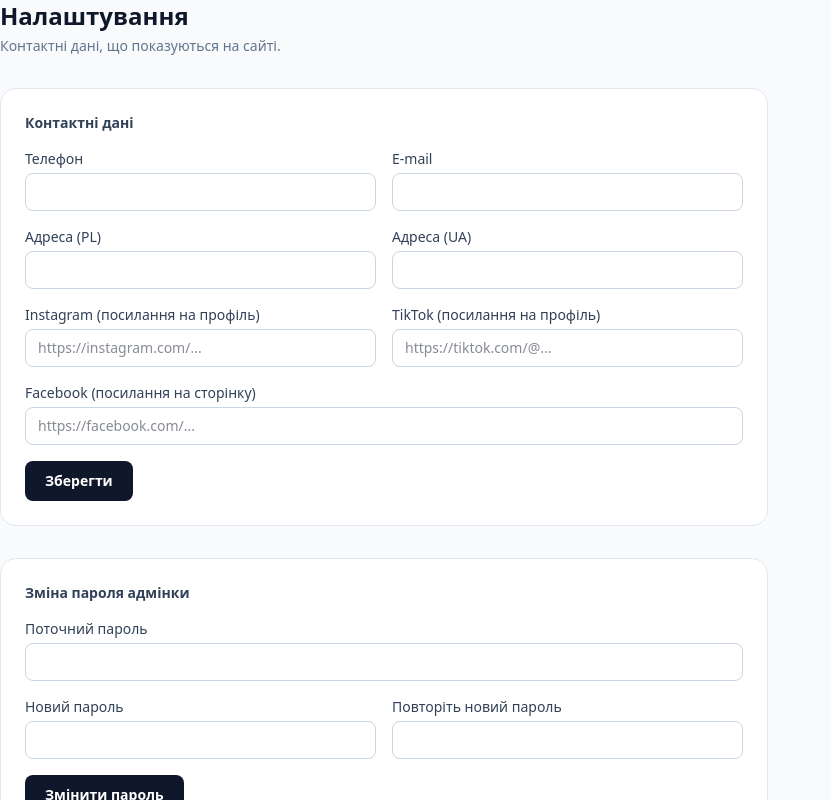
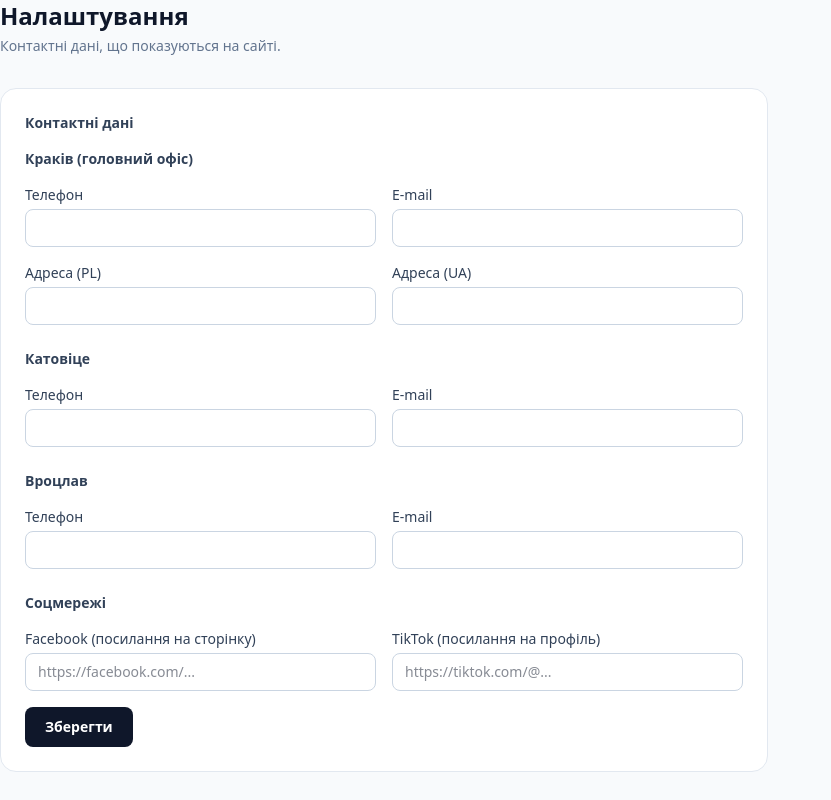
Before and after one commit to OleksandrZhygun/web-xpartner, a Next.js app: page /admin/settings in a window 1280 px wide. Shown: the top 800 px of the page, without its empty margins (0-831 px from the left). Built offline with nearby package versions, Linux system fonts and the light colour scheme; no server answers; the database is empty.

Commit message:
Remove Instagram in favor of Facebook, add multi-city contacts with WhatsApp for Krakow

```diff
--- a/src/app/[locale]/contact/page.tsx
+++ b/src/app/[locale]/contact/page.tsx
@@ -5,6 +5,7 @@ import { getDictionary } from "@/lib/dictionaries";
 import { prisma } from "@/lib/prisma";
 import { pageMetadata } from "@/lib/seo";
 import LeadForm from "@/components/site/LeadForm";
+import WhatsAppLink from "@/components/site/WhatsAppLink";
 import { submitLeadAction } from "@/lib/actions/leads";
 
 const META = {
@@ -47,43 +48,72 @@ export default async function ContactPage({
   const intro = page ? (locale === "pl" ? page.bodyPl : page.bodyUk) : dict.contact.intro;
   const address = locale === "pl" ? settings?.addressPl : settings?.addressUk;
 
+  const offices = [
+    {
+      city: dict.contact.cities.krakow,
+      phone: settings?.phone,
+      email: settings?.email,
+      whatsapp: true,
+    },
+    {
+      city: dict.contact.cities.katowice,
+      phone: settings?.katowicePhone,
+      email: settings?.katowiceEmail,
+      whatsapp: false,
+    },
+    {
+      city: dict.contact.cities.wroclaw,
+      phone: settings?.wroclawPhone,
+      email: settings?.wroclawEmail,
+      whatsapp: false,
+    },
+  ].filter((office) => office.phone || office.email);
+
   return (
     <div className="mx-auto max-w-5xl px-4 py-12 sm:px-6">
       <h1 className="text-3xl font-bold text-brand-navy">{title}</h1>
       <p className="mt-4 max-w-2xl text-foreground/70">{intro}</p>
 
-      <div className="mt-10 grid gap-8 md:grid-cols-2">
-        <div className="rounded-2xl border border-border-subtle bg-surface p-6 shadow-sm">
+      <div className="mt-10 rounded-2xl border border-border-subtle bg-surface p-6 shadow-sm">
         <h2 className="text-lg font-semibold text-brand-navy">{dict.contact.formTitle}</h2>
-          <div className="mt-4">
+        <div className="mt-4 max-w-xl">
           <LeadForm action={submitLeadAction.bind(null, "CONTACT", null)} dict={dict} />
         </div>
       </div>
 
-        <div>
+      {offices.length > 0 && (
+        <div className="mt-10">
           <h2 className="text-lg font-semibold text-brand-navy">{dict.contact.detailsTitle}</h2>
-          <dl className="mt-4 space-y-4 text-sm">
-            {settings?.phone && (
+          <div className="mt-4 grid gap-6 sm:grid-cols-3">
+            {offices.map((office) => (
+              <div key={office.city} className="rounded-2xl border border-border-subtle bg-surface p-5">
+                <div className="font-semibold text-brand-navy">{office.city}</div>
+                <dl className="mt-3 space-y-3 text-sm">
+                  {office.phone && (
                     <div>
                       <dt className="text-foreground/50">{dict.common.phoneLabel}</dt>
+                      <dd className="mt-0.5 flex items-center gap-2">
+                        <a
+                          href={`tel:${office.phone.replace(/\s+/g, "")}`}
+                          className="font-medium text-brand-navy hover:underline"
+                        >
+                          {office.phone}
+                        </a>
+                        {office.whatsapp && <WhatsAppLink phone={office.phone} />}
+                      </dd>
+                    </div>
+                  )}
+                  {office.email && (
+                    <div>
+                      <dt className="text-foreground/50">{dict.common.emailLabel}</dt>
                       <dd className="mt-0.5">
-                  <a href={`tel:${settings.phone.replace(/\s+/g, "")}`} className="font-medium text-brand-navy hover:underline">
-                    {settings.phone}
+                        <a href={`mailto:${office.email}`} className="font-medium text-brand-navy hover:underline">
+                          {office.email}
                         </a>
                       </dd>
                     </div>
                   )}
-            {settings?.email && (
-              <div>
-                <dt className="text-foreground/50">{dict.common.emailLabel}</dt>
-                <dd className="mt-0.5">
-                  <a href={`mailto:${settings.email}`} className="font-medium text-brand-navy hover:underline">
-                    {settings.email}
-                  </a>
-                </dd>
-              </div>
-            )}
-            {address && (
+                  {office.city === dict.contact.cities.krakow && address && (
                     <div>
                       <dt className="text-foreground/50">{dict.common.addressLabel}</dt>
                       <dd className="mt-0.5 font-medium text-brand-navy">{address}</dd>
@@ -91,7 +121,10 @@ export default async function ContactPage({
                   )}
                 </dl>
               </div>
+            ))}
           </div>
+        </div>
+      )}
     </div>
   );
 }
--- a/src/app/admin/settings/page.tsx
+++ b/src/app/admin/settings/page.tsx
@@ -20,9 +20,12 @@ export default async function AdminSettingsPage() {
               email: settings?.email ?? "",
               addressPl: settings?.addressPl ?? "",
               addressUk: settings?.addressUk ?? "",
-              instagramUrl: settings?.instagramUrl ?? "",
               tiktokUrl: settings?.tiktokUrl ?? "",
               facebookUrl: settings?.facebookUrl ?? "",
+              katowicePhone: settings?.katowicePhone ?? "",
+              katowiceEmail: settings?.katowiceEmail ?? "",
+              wroclawPhone: settings?.wroclawPhone ?? "",
+              wroclawEmail: settings?.wroclawEmail ?? "",
             }}
           />
         </div>
--- a/src/components/admin/SettingsForms.tsx
+++ b/src/components/admin/SettingsForms.tsx
@@ -15,15 +15,19 @@ export function SiteSettingsForm({
     email: string;
     addressPl: string;
     addressUk: string;
-    instagramUrl: string;
     tiktokUrl: string;
     facebookUrl: string;
+    katowicePhone: string;
+    katowiceEmail: string;
+    wroclawPhone: string;
+    wroclawEmail: string;
   };
 }) {
   const [state, formAction, isPending] = useActionState<SettingsFormState, FormData>(updateSettingsAction, {});
 
   return (
     <form action={formAction} className="space-y-4">
+      <p className="text-sm font-semibold text-slate-700">Краків (головний офіс)</p>
       <div className="grid gap-4 sm:grid-cols-2">
         <div>
           <label className={labelCls} htmlFor="phone">
@@ -53,16 +57,49 @@ export function SiteSettingsForm({
         </div>
       </div>
 
+      <p className="pt-2 text-sm font-semibold text-slate-700">Катовіце</p>
       <div className="grid gap-4 sm:grid-cols-2">
         <div>
-          <label className={labelCls} htmlFor="instagramUrl">
-            Instagram (посилання на профіль)
+          <label className={labelCls} htmlFor="katowicePhone">
+            Телефон
+          </label>
+          <input id="katowicePhone" name="katowicePhone" defaultValue={defaults.katowicePhone} className={inputCls} />
+        </div>
+        <div>
+          <label className={labelCls} htmlFor="katowiceEmail">
+            E-mail
+          </label>
+          <input id="katowiceEmail" name="katowiceEmail" type="email" defaultValue={defaults.katowiceEmail} className={inputCls} />
+        </div>
+      </div>
+
+      <p className="pt-2 text-sm font-semibold text-slate-700">Вроцлав</p>
+      <div className="grid gap-4 sm:grid-cols-2">
+        <div>
+          <label className={labelCls} htmlFor="wroclawPhone">
+            Телефон
+          </label>
+          <input id="wroclawPhone" name="wroclawPhone" defaultValue={defaults.wroclawPhone} className={inputCls} />
+        </div>
+        <div>
+          <label className={labelCls} htmlFor="wroclawEmail">
+            E-mail
+          </label>
+          <input id="wroclawEmail" name="wroclawEmail" type="email" defaultValue={defaults.wroclawEmail} className={inputCls} />
+        </div>
+      </div>
+
+      <p className="pt-2 text-sm font-semibold text-slate-700">Соцмережі</p>
+      <div className="grid gap-4 sm:grid-cols-2">
+        <div>
+          <label className={labelCls} htmlFor="facebookUrl">
+            Facebook (посилання на сторінку)
           </label>
           <input
-            id="instagramUrl"
-            name="instagramUrl"
-            placeholder="https://instagram.com/..."
-            defaultValue={defaults.instagramUrl}
+            id="facebookUrl"
+            name="facebookUrl"
+            placeholder="https://facebook.com/..."
+            defaultValue={defaults.facebookUrl}
             className={inputCls}
           />
         </div>
@@ -78,19 +115,6 @@ export function SiteSettingsForm({
             className={inputCls}
           />
         </div>
-      </div>
-
-      <div>
-        <label className={labelCls} htmlFor="facebookUrl">
-          Facebook (посилання на сторінку)
-        </label>
-        <input
-          id="facebookUrl"
-          name="facebookUrl"
-          placeholder="https://facebook.com/..."
-          defaultValue={defaults.facebookUrl}
-          className={inputCls}
-        />
       </div>
 
       {state.error && <p className="text-sm text-red-600">{state.error}</p>}
--- a/src/components/site/Footer.tsx
+++ b/src/components/site/Footer.tsx
@@ -56,7 +56,6 @@ export default async function Footer({ locale, dict }: { locale: Locale; dict: D
           </div>
           <SocialLinks
             facebookUrl={settings?.facebookUrl}
-            instagramUrl={settings?.instagramUrl}
             tiktokUrl={settings?.tiktokUrl}
             variant="dark"
             className="mt-4"
--- /dev/null
+++ b/src/components/site/WhatsAppLink.tsx
@@ -0,0 +1,17 @@
+export default function WhatsAppLink({ phone }: { phone: string }) {
+  const digits = phone.replace(/[^\d]/g, "");
+
+  return (
+    <a
+      href={`https://wa.me/${digits}`}
+      target="_blank"
+      rel="noopener noreferrer"
+      aria-label="WhatsApp"
+      className="flex h-6 w-6 flex-none items-center justify-center rounded-full bg-[#25D366] text-white hover:opacity-90"
+    >
+      <svg width="14" height="14" viewBox="0 0 24 24" fill="currentColor">
+        <path d="M12 2C6.48 2 2 6.48 2 12c0 1.85.5 3.58 1.37 5.07L2 22l5.06-1.33A9.94 9.94 0 0 0 12 22c5.52 0 10-4.48 10-10S17.52 2 12 2Zm5.2 14.2c-.22.62-1.28 1.2-1.77 1.24-.45.05-1.02.07-1.65-.1-.38-.1-.87-.28-1.5-.55-2.64-1.14-4.36-3.8-4.5-3.98-.13-.18-1.08-1.44-1.08-2.74 0-1.3.68-1.93.93-2.2.24-.26.53-.33.7-.33h.5c.16 0 .38-.06.6.45.22.53.75 1.83.82 1.96.07.13.11.29.02.47-.09.18-.14.29-.27.45-.13.15-.28.34-.4.46-.13.13-.27.27-.12.53.16.26.7 1.16 1.51 1.88 1.04.93 1.91 1.22 2.17 1.36.27.13.42.11.58-.07.16-.18.67-.78.85-1.05.18-.27.36-.22.6-.13.24.09 1.53.72 1.79.85.27.13.45.2.51.31.07.11.07.65-.15 1.27Z" />
+      </svg>
+    </a>
+  );
+}
--- a/src/dictionaries/pl.ts
+++ b/src/dictionaries/pl.ts
@@ -83,6 +83,11 @@ const pl = {
     intro: "Masz pytanie o wynajem auta lub pracę jako kierowca? Napisz lub zadzwoń — odpowiadamy w dni robocze.",
     formTitle: "Napisz do nas",
     detailsTitle: "Dane kontaktowe",
+    cities: {
+      krakow: "Kraków",
+      katowice: "Katowice",
+      wroclaw: "Wrocław",
+    },
   },
   form: {
     nameLabel: "Imię i nazwisko",
--- a/src/dictionaries/uk.ts
+++ b/src/dictionaries/uk.ts
@@ -83,6 +83,11 @@ const uk = {
     intro: "Є питання щодо оренди авто або роботи водієм? Напишіть або зателефонуйте — відповідаємо в робочі дні.",
     formTitle: "Напишіть нам",
     detailsTitle: "Контактні дані",
+    cities: {
+      krakow: "Краків",
+      katowice: "Катовіце",
+      wroclaw: "Вроцлав",
+    },
   },
   form: {
     nameLabel: "Ім'я та прізвище",
--- a/src/lib/actions/settings.ts
+++ b/src/lib/actions/settings.ts
@@ -17,9 +17,12 @@ export async function updateSettingsAction(
   const email = String(formData.get("email") ?? "").trim();
   const addressPl = String(formData.get("addressPl") ?? "").trim();
   const addressUk = String(formData.get("addressUk") ?? "").trim();
-  const instagramUrl = String(formData.get("instagramUrl") ?? "").trim();
   const tiktokUrl = String(formData.get("tiktokUrl") ?? "").trim();
   const facebookUrl = String(formData.get("facebookUrl") ?? "").trim();
+  const katowicePhone = String(formData.get("katowicePhone") ?? "").trim();
+  const katowiceEmail = String(formData.get("katowiceEmail") ?? "").trim();
+  const wroclawPhone = String(formData.get("wroclawPhone") ?? "").trim();
+  const wroclawEmail = String(formData.get("wroclawEmail") ?? "").trim();
 
   if (!phone || !email) {
     return { error: "Телефон та e-mail є обов'язковими." };
@@ -32,9 +35,12 @@ export async function updateSettingsAction(
       email,
       addressPl,
       addressUk,
-      instagramUrl: instagramUrl || null,
       tiktokUrl: tiktokUrl || null,
       facebookUrl: facebookUrl || null,
+      katowicePhone: katowicePhone || null,
+      katowiceEmail: katowiceEmail || null,
+      wroclawPhone: wroclawPhone || null,
+      wroclawEmail: wroclawEmail || null,
     },
   });
 
```
Also changed, not shown: src/app/[locale]/about/page.tsx (+1 -6 lines), src/components/site/SocialLinks.tsx (+1 -12 lines), 2 other files (tests, documents, lock files or other folders). Lines whose indentation alone changed are shown as unchanged.
